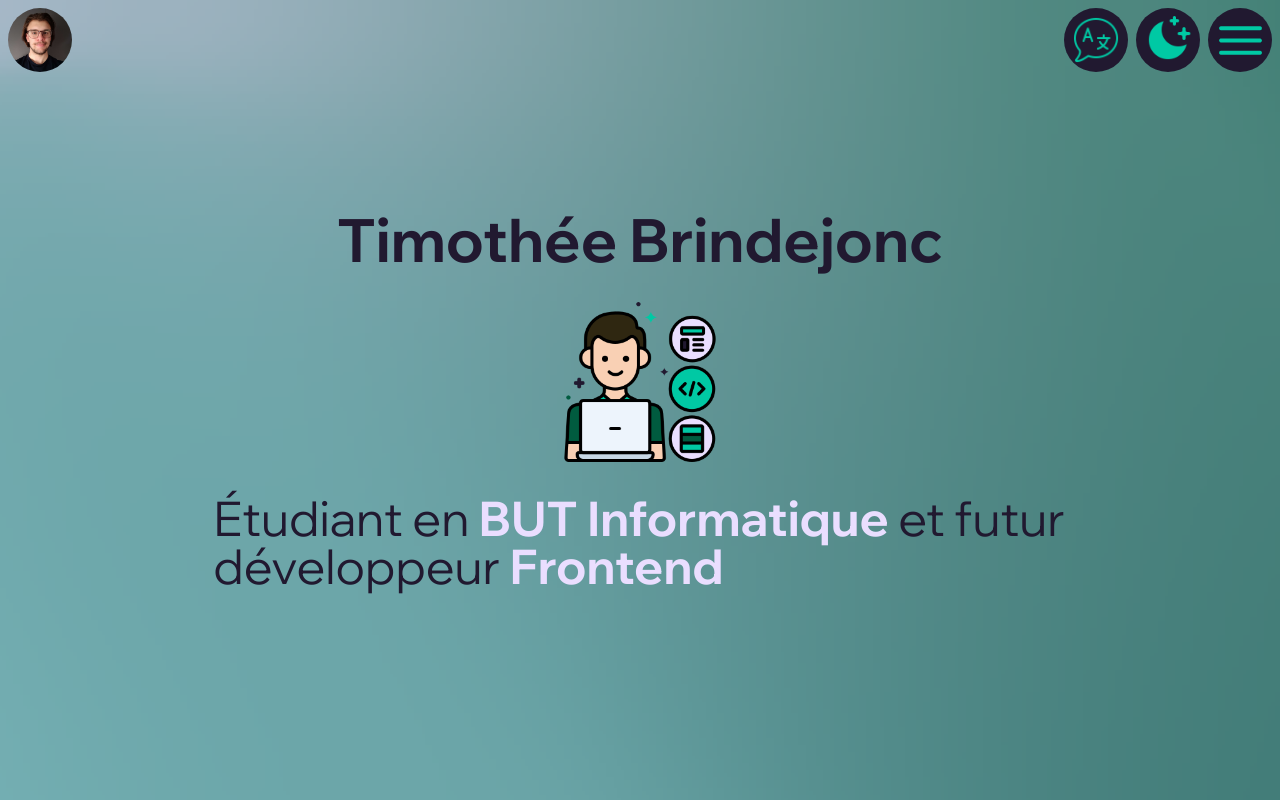
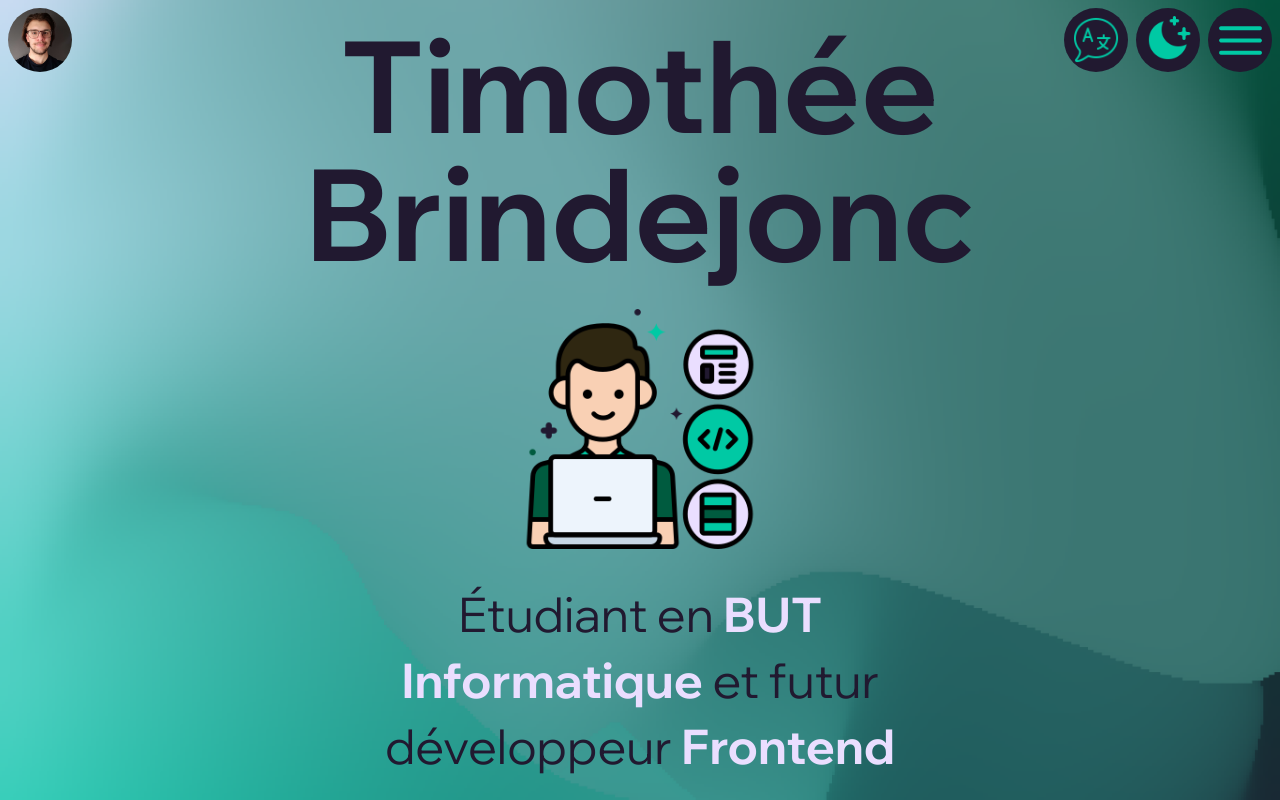
Before and after one commit to Timeuh/Portfolio-v2, a React (Vite) app: page / in a window 1280 px wide. Shown: the top 800 px of the page. Built offline with nearby package versions, Linux system fonts and the light colour scheme.

Commit message:
style: make desktop style

```diff
--- a/src/components/home/Home.tsx
+++ b/src/components/home/Home.tsx
@@ -16,10 +16,11 @@ export default function Home(){
   const currentTrad = homeContent[lang];
 
   return (
-    <div id={'home'} className={`home-base-mobile ${isCurrentLight ? 'home-light-mobile' : 'home-dark-mobile'}`}>
-      <h1 className={`text-6xl font-bold text-center ${isCurrentLight ? 'text-violet-dark' : 'text-pink-light'}`}>{currentTrad.name}</h1>
-      <img src='src/assets/images/sections/developer.png' alt='developer' className={'w-40 h-40'}/>
-      <h2 className={`text-5xl w-2/3 ${isCurrentLight ? 'text-violet-dark' : 'text-pink-light'}`}>{currentTrad.firstPart}
+    <div id={'home'} className={`home-base-mobile
+      ${isCurrentLight ? 'home-light-mobile xl:home-light-desktop' : 'home-dark-mobile xl:home-dark-desktop'}`}>
+      <h1 className={`text-6xl font-bold text-center xl:text-9xl ${isCurrentLight ? 'text-violet-dark' : 'text-pink-light'}`}>{currentTrad.name}</h1>
+      <img src='src/assets/images/sections/developer.png' alt='developer' className={'w-40 h-auto xl:w-60'}/>
+      <h2 className={`text-5xl w-2/3 ${isCurrentLight ? 'text-violet-dark' : 'text-pink-light'} xl:home-text-desktop`}>{currentTrad.firstPart}
         <span className={`font-bold ${isCurrentLight ? 'text-pink-light' : 'text-primary-dark'}`}>{currentTrad.firstSpan}</span>
         {currentTrad.secondPart}<span className={`font-bold ${isCurrentLight ? 'text-pink-light' : 'text-primary-dark'}`}>
           {currentTrad.secondSpan}</span>
--- a/src/index.css
+++ b/src/index.css
@@ -107,4 +107,12 @@
     .navbar-menu-item-base {
         @apply h-[7vh] flex flex-col justify-center items-end w-full pe-2
     }
+
+    .home-light-desktop {
+        @apply bg-home-light-desktop
+    }
+
+    .home-text-desktop {
+        @apply w-2/5 leading-snug text-center
+    }
 }
```
